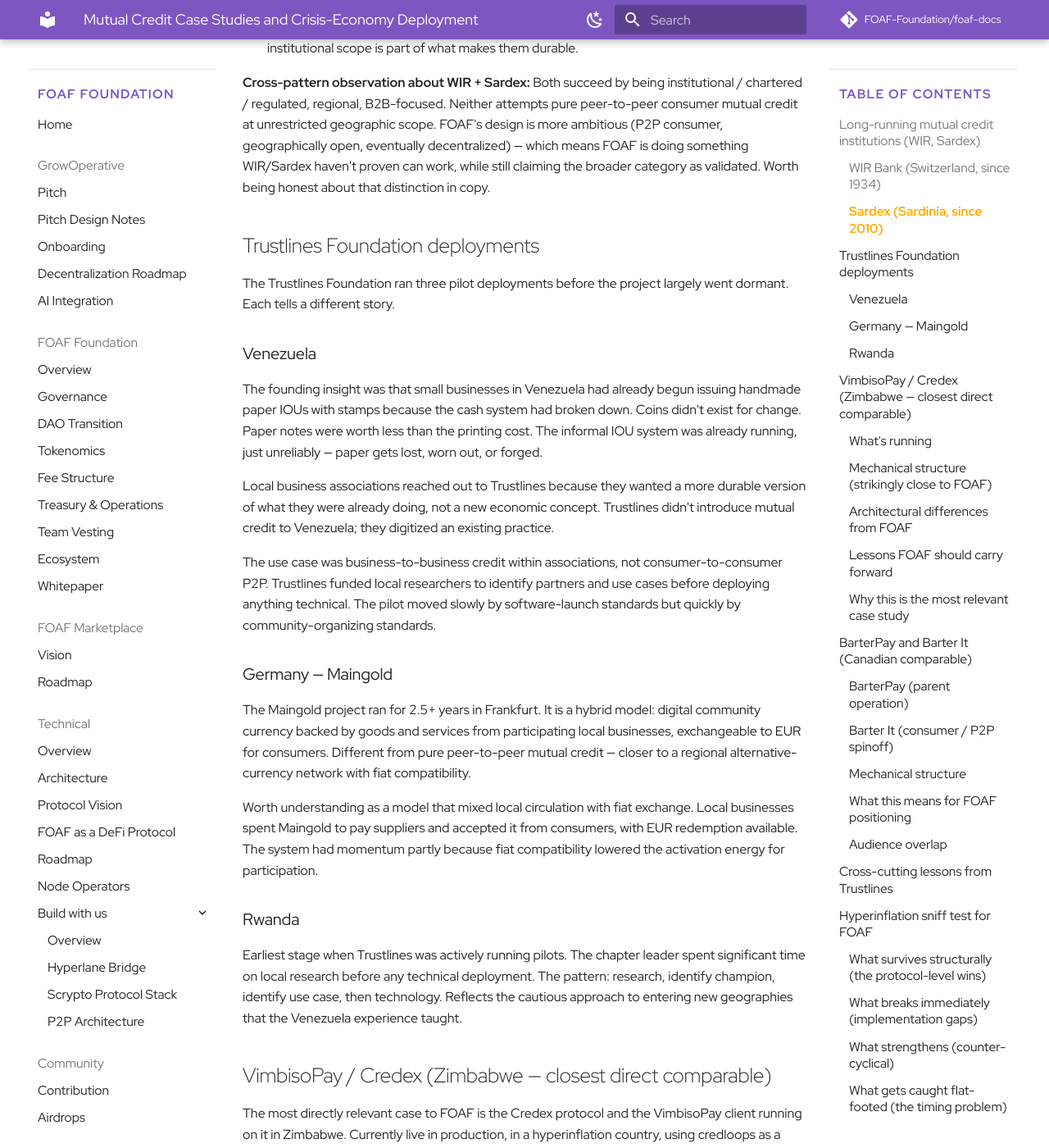
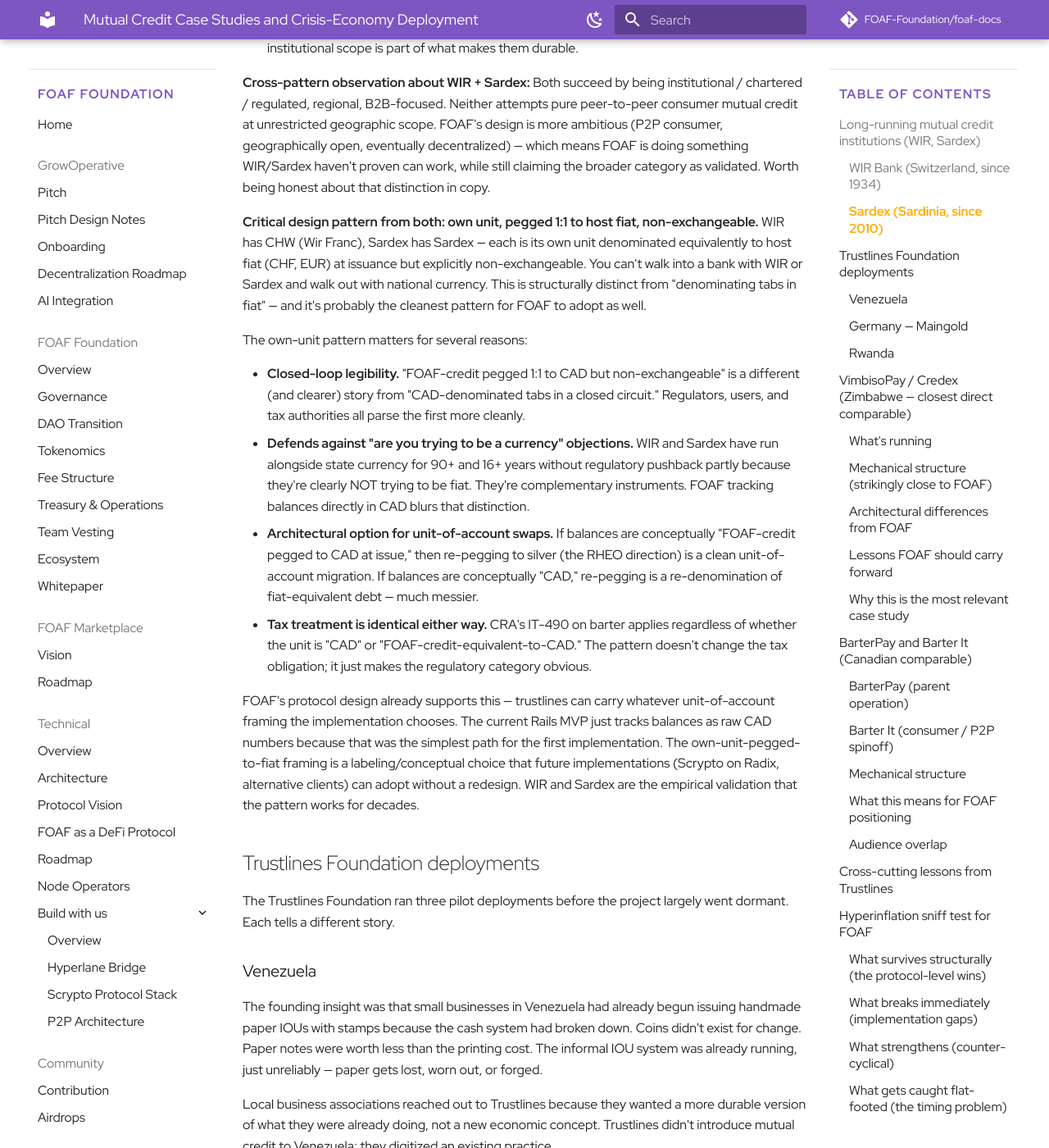
Before and after one commit to rheos/foaf-docs, an MkDocs documentation site: the page built from docs/about/mutual-credit-case-studies.md, in a window 1280 px wide and 1400 px high, scrolled down 1887 px. Shown: the whole window at 82% size. Built offline with MkDocs 1.6.1 and Material for MkDocs 9.7.7, drawn with Linux system fonts in a browser that asks for light colours; comment, search, counter and statistics services are not loaded.

Commit message:
Enhance mutual credit case studies documentation with critical design insights
- Added a new section discussing the own-unit design pattern used by WIR and Sardex, emphasizing its implications for FOAF's protocol design.
- Highlighted the benefits of a non-exchangeable unit pegged to host fiat, including regulatory clarity and defense against currency objections.
- Provided context on how this pattern supports future implementations and aligns with empirical validations from existing systems.

These changes aim to deepen the understanding of mutual credit mechanisms and their application within the FOAF framework.

```diff
--- a/docs/about/mutual-credit-case-studies.md
+++ b/docs/about/mutual-credit-case-studies.md
@@ -35,6 +35,17 @@ Founded by Giuseppe Littera, Gabriele Littera, and Carlo Mancosu — three unemp
 - **Regional B2B focus is the workable scope.** Both WIR and Sardex stay within a defined region and a B2B audience. They don't try to be a global consumer currency. The regional, institutional scope is part of what makes them durable.
 
 **Cross-pattern observation about WIR + Sardex:** Both succeed by being institutional / chartered / regulated, regional, B2B-focused. Neither attempts pure peer-to-peer consumer mutual credit at unrestricted geographic scope. FOAF's design is more ambitious (P2P consumer, geographically open, eventually decentralized) — which means FOAF is doing something WIR/Sardex haven't proven can work, while still claiming the broader category as validated. Worth being honest about that distinction in copy.
+
+**Critical design pattern from both: own unit, pegged 1:1 to host fiat, non-exchangeable.** WIR has CHW (Wir Franc), Sardex has Sardex — each is its own unit denominated equivalently to host fiat (CHF, EUR) at issuance but explicitly non-exchangeable. You can't walk into a bank with WIR or Sardex and walk out with national currency. This is structurally distinct from "denominating tabs in fiat" — and it's probably the cleanest pattern for FOAF to adopt as well.
+
+The own-unit pattern matters for several reasons:
+
+- **Closed-loop legibility.** "FOAF-credit pegged 1:1 to CAD but non-exchangeable" is a different (and clearer) story from "CAD-denominated tabs in a closed circuit." Regulators, users, and tax authorities all parse the first more cleanly.
+- **Defends against "are you trying to be a currency" objections.** WIR and Sardex have run alongside state currency for 90+ and 16+ years without regulatory pushback partly because they're clearly NOT trying to be fiat. They're complementary instruments. FOAF tracking balances directly in CAD blurs that distinction.
+- **Architectural option for unit-of-account swaps.** If balances are conceptually "FOAF-credit pegged to CAD at issue," then re-pegging to silver (the RHEO direction) is a clean unit-of-account migration. If balances are conceptually "CAD," re-pegging is a re-denomination of fiat-equivalent debt — much messier.
+- **Tax treatment is identical either way.** CRA's IT-490 on barter applies regardless of whether the unit is "CAD" or "FOAF-credit-equivalent-to-CAD." The pattern doesn't change the tax obligation; it just makes the regulatory category obvious.
+
+FOAF's protocol design already supports this — trustlines can carry whatever unit-of-account framing the implementation chooses. The current Rails MVP just tracks balances as raw CAD numbers because that was the simplest path for the first implementation. The own-unit-pegged-to-fiat framing is a labeling/conceptual choice that future implementations (Scrypto on Radix, alternative clients) can adopt without a redesign. WIR and Sardex are the empirical validation that the pattern works for decades.
 
 ## Trustlines Foundation deployments
 
```
Also changed, not shown: docs/about/design-principles.md (added, +33 -0 lines).
